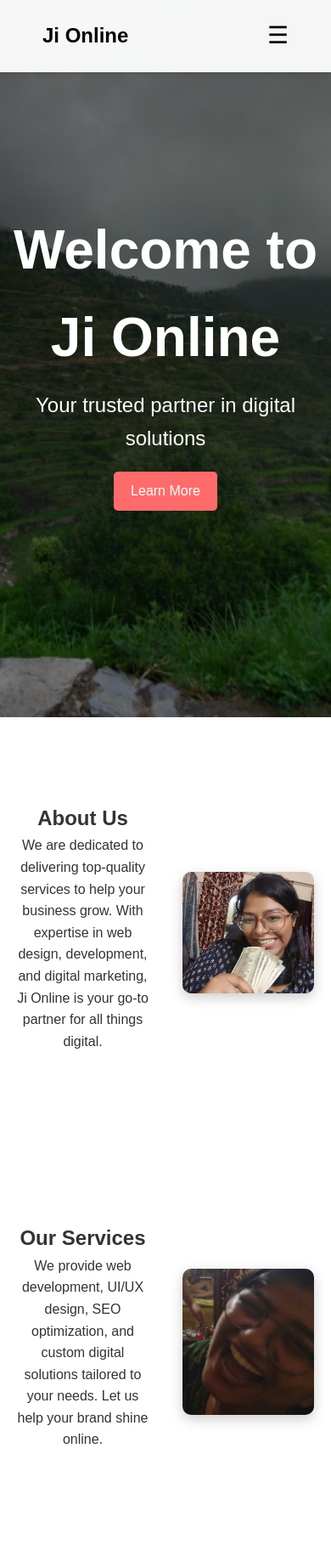
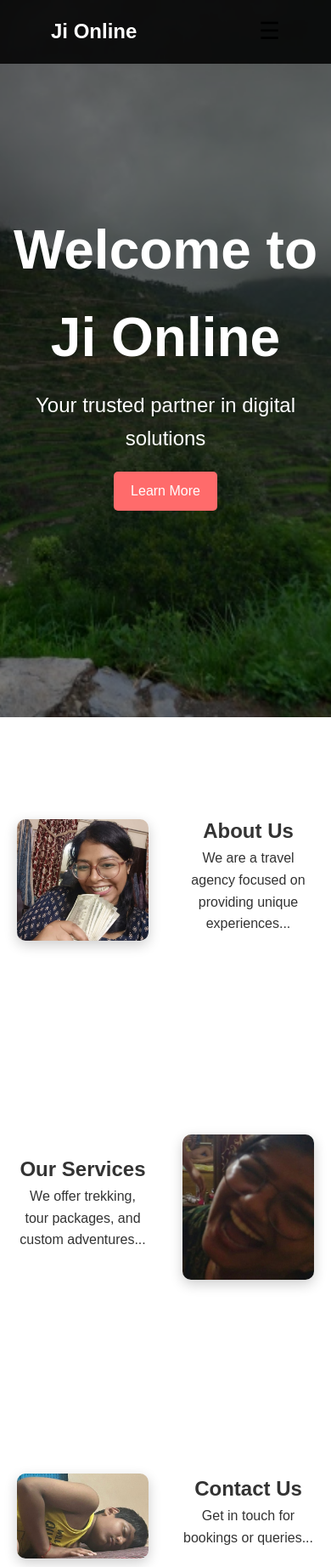
Before and after one commit to anup9819/Ji_Online_web, a plain HTML site: page index.html in a window 390 px wide. Shown: the top 1844 px of the page at 85% size. Drawn offline with Linux system fonts and the light colour scheme.

Commit message:
Add files via upload

```diff
--- a/css/style.css
+++ b/css/style.css
@@ -18,41 +18,44 @@ body {
 .navbar {
   position: fixed;
   top: 0;
+  left: 0;
   width: 100%;
   display: flex;
   justify-content: space-between;
   align-items: center;
-  padding: 20px 50px;
-  background: rgba(255,255,255,0.95);
-  color: #000;
+  padding: 15px 60px;
+  background: rgba(0,0,0,0.85);
+  color: white;
   z-index: 1000;
-  box-shadow: 0 2px 5px rgba(0,0,0,0.1);
 }
 
 .navbar .logo {
   font-size: 24px;
   font-weight: bold;
-  color: #000;
+  white-space: nowrap; /* prevent logo from breaking */
 }
 
 .nav-links {
   list-style: none;
   display: flex;
+  gap: 30px;  /* cleaner spacing */
 }
 
 .nav-links li {
-  margin-left: 20px;
+  margin: 0; /* remove old margin-left */
 }
 
 .nav-links a {
-  color: #000;
+  color: white;
   text-decoration: none;
   transition: color 0.3s;
+  font-weight: 500;
 }
 
 .nav-links a:hover {
   color: #ff6b6b;
 }
+
 
 /* Hamburger */
 .hamburger {
@@ -251,3 +254,35 @@ body {
     margin-top: 20px;
   }
 }
+
+/* Default: text left, image right */
+.section-container {
+  display: flex;
+  align-items: center;
+  justify-content: space-between;
+  gap: 40px;
+  max-width: 1200px;
+  margin: auto;
+  padding: 100px 20px;
+}
+
+/* Alternate layouts */
+#services .section-container {
+  flex-direction: row-reverse; /* image left, text right */
+}
+
+#about .section-container,
+#contact .section-container {
+  flex-direction: row; /* text left, image right */
+}
+
+/* Mobile responsiveness */
+@media (max-width: 768px) {
+  .section-container {
+    flex-direction: column;
+    text-align: center;
+  }
+  .section-image {
+    order: -1; /* put image on top for smaller screens */
+  }
+}
--- a/index.html
+++ b/index.html
@@ -37,11 +37,7 @@
     <div class="section-container">
       <div class="section-text">
         <h2>About Us</h2>
-        <p>
-          We are dedicated to delivering top-quality services to help your business grow.
-          With expertise in web design, development, and digital marketing, Ji Online
-          is your go-to partner for all things digital.
-        </p>
+        <p>We are a travel agency focused on providing unique experiences...</p>
       </div>
       <div class="section-image">
         <img src="images/about.jpg" alt="About Us">
@@ -52,15 +48,12 @@
   <!-- Services Section -->
   <section id="services">
     <div class="section-container">
-      <div class="section-image">
-        <img src="images/services.jpg" alt="Services">
-      </div>
       <div class="section-text">
         <h2>Our Services</h2>
-        <p>
-          We provide web development, UI/UX design, SEO optimization, and custom digital solutions
-          tailored to your needs. Let us help your brand shine online.
-        </p>
+        <p>We offer trekking, tour packages, and custom adventures...</p>
+      </div>
+      <div class="section-image">
+        <img src="images/services.jpg" alt="Our Services">
       </div>
     </div>
   </section>
@@ -70,15 +63,14 @@
     <div class="section-container">
       <div class="section-text">
         <h2>Contact Us</h2>
-        <p>Email: info@jionline.com</p>
-        <p>Phone: +91 98765 43210</p>
-        <p>Location: Dehradun, Uttarakhand, India</p>
+        <p>Get in touch for bookings or queries...</p>
       </div>
       <div class="section-image">
-        <img src="images/contact.jpg" alt="Contact">
+        <img src="images/contact.jpg" alt="Contact Us">
       </div>
     </div>
   </section>
+
 
   <!-- Footer -->
   <footer class="footer">
```
